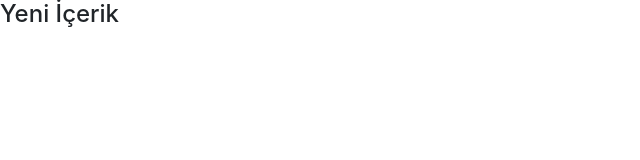
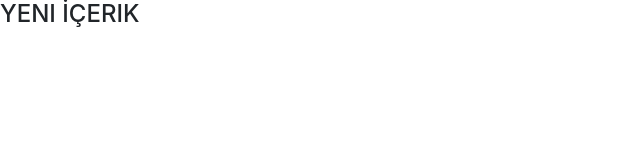
Before and after one commit to RedzhepT/genesis, a plain HTML site: page index.html in a window 1280 px wide. Shown: the full height of the page, 0-640 px from the left. Drawn offline with Linux system fonts and the light colour scheme.

Commit message:
başlık tekrar uppercase yapıldı

```diff
--- a/css/style.css
+++ b/css/style.css
@@ -1,5 +1,5 @@
 body {
-    text-transform: none;
+    text-transform: uppercase;
 }
 h1 {
     font-size: 24px;
```
